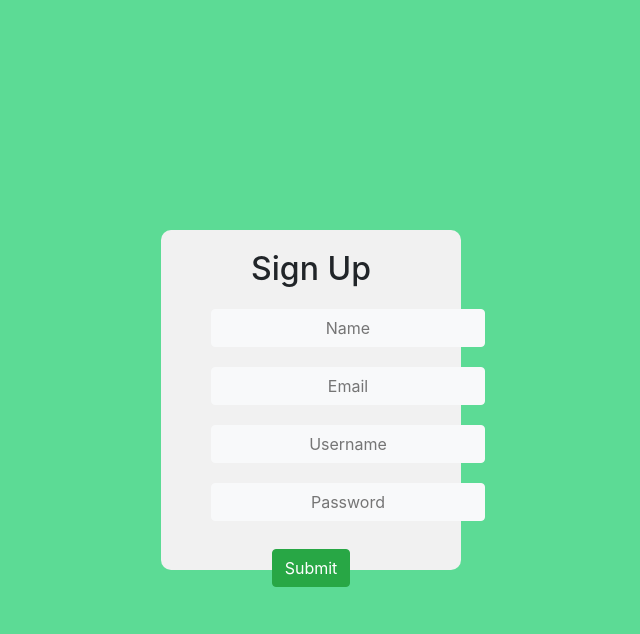
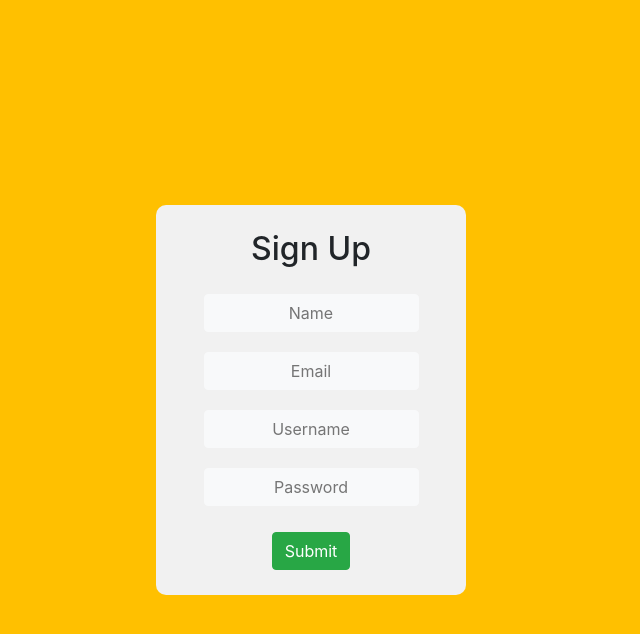
Before and after one commit to 5l1v3r1/Mysql-Login, a PHP site: page /signup.php in a window 1280 px wide. Shown: the top 634 px of the page, without its empty margins (329-969 px from the left). Run offline with PHP 8.4, Linux system fonts and the light colour scheme; some libraries are stand-ins or nearby versions.

Commit message:
Color Codes Changed

```diff
--- a/login.css
+++ b/login.css
@@ -1,6 +1,6 @@
 body
 {
-  background-color: #5cdb95 !important;
+  background-color: #2b3648 !important;
 }
 .form
 {
--- a/reset-password.css
+++ b/reset-password.css
@@ -1,6 +1,6 @@
 body
 {
-  background-color: #5cdb95 !important;
+  background-color: #4fbdf0 !important;
 }
 .form
 {
--- a/signup.css
+++ b/signup.css
@@ -1,12 +1,12 @@
 body
 {
-  background-color: #5cdb95 !important;
+  background-color: #ffc000 !important;
 }
 .form
 {
-  width: 300px;
+  width: 310px;
   background: #f1f1f1;
-  height: 340px;
+  height: 390px;
   border-radius: 10px;
   position: absolute;
   left: 50%;
@@ -21,21 +21,25 @@ body
 .param
 {
   display: table;
-  margin-left: 50px;
+  margin-left: 47.5px;
   padding-bottom: 20px;
 }
 .sbmt
 {
   display: table;
   margin: 0 auto;
-  padding-top: 8px;
+  padding-top: 6px;
 }
 .heading
 {
-  padding-top: 20px;
-  padding-bottom: 13px;
+  padding-top: 25px;
+  padding-bottom: 18px;
 }
 .fas.fa-times-hexagon {
     color: red;
     margin-left: 13px;
 }
+.btn.btn-light {
+  width: 215px;
+  height: 38px;
+}
```
